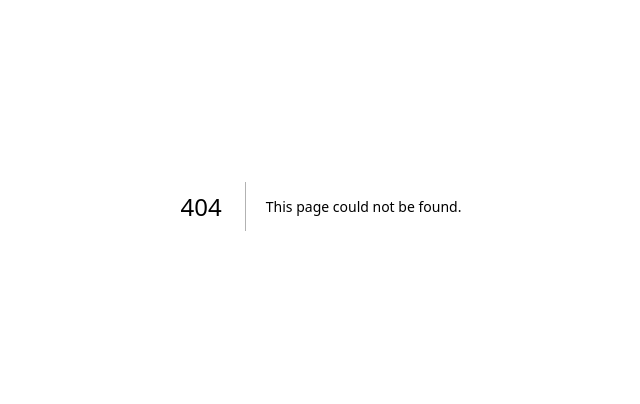
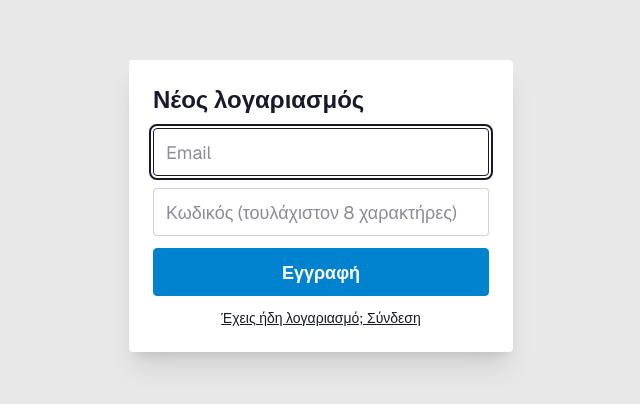
Before and after one commit to aptaliko/glentify, a Next.js app: page /register in a window 1280 px wide. Before the commit this address had no page. Shown: the part 194-598 px from the top of the page, without its empty margins (319-959 px from the left). Built offline with nearby package versions, Linux system fonts and the light colour scheme.

Commit message:
Add self-service registration

```diff
--- /dev/null
+++ b/src/app/api/register/route.ts
@@ -0,0 +1,28 @@
+import { NextRequest, NextResponse } from 'next/server';
+import { z } from 'zod';
+import { createUser, getUserByEmail } from '@/db/queries/users';
+import { hashPassword } from '@/lib/passwordHash';
+import { createSessionToken, getAuthCookieName } from '@/lib/auth';
+
+const registerSchema = z.object({ email: z.email(), password: z.string().min(8) });
+
+export async function POST(request: NextRequest) {
+  const parsed = registerSchema.safeParse(await request.json());
+  if (!parsed.success) return NextResponse.json({ error: parsed.error.flatten() }, { status: 400 });
+
+  const existing = await getUserByEmail(parsed.data.email);
+  if (existing) return NextResponse.json({ error: 'Υπάρχει ήδη λογαριασμός με αυτό το email' }, { status: 409 });
+
+  const user = await createUser({ email: parsed.data.email, passwordHash: hashPassword(parsed.data.password) });
+  const token = createSessionToken(user.id);
+
+  const response = NextResponse.json({ ok: true, token }, { status: 201 });
+  response.cookies.set(getAuthCookieName(), token, {
+    httpOnly: true,
+    secure: process.env.NODE_ENV === 'production',
+    sameSite: 'lax',
+    path: '/',
+    maxAge: 60 * 60 * 24 * 30,
+  });
+  return response;
+}
--- /dev/null
+++ b/src/app/register/page.tsx
@@ -0,0 +1,71 @@
+'use client';
+
+import { useState } from 'react';
+import { useRouter } from 'next/navigation';
+import Link from 'next/link';
+import { isNativePlatform } from '@/lib/platform';
+import { saveAuthToken } from '@/lib/authToken';
+import { apiUrl } from '@/lib/apiClient';
+
+export default function RegisterPage() {
+  const router = useRouter();
+  const [email, setEmail] = useState('');
+  const [password, setPassword] = useState('');
+  const [error, setError] = useState<string | null>(null);
+
+  async function handleSubmit(e: React.FormEvent) {
+    e.preventDefault();
+    setError(null);
+    const res = await fetch(apiUrl('/api/register'), {
+      method: 'POST',
+      headers: { 'Content-Type': 'application/json' },
+      body: JSON.stringify({ email, password }),
+    });
+    if (!res.ok) {
+      const body = await res.json();
+      setError(typeof body.error === 'string' ? body.error : 'Κάτι πήγε στραβά');
+      return;
+    }
+    if (isNativePlatform()) {
+      const body = await res.json();
+      await saveAuthToken(body.token);
+    }
+    router.push('/');
+    router.refresh();
+  }
+
+  return (
+    <main className="flex min-h-screen items-center justify-center bg-base-200 p-4">
+      <div className="card w-full max-w-sm bg-base-100 shadow-xl">
+        <form onSubmit={handleSubmit} className="card-body gap-3">
+          <h1 className="card-title text-2xl">Νέος λογαριασμός</h1>
+          {error && (
+            <div role="alert" className="alert alert-error">
+              <span>{error}</span>
+            </div>
+          )}
+          <input
+            type="email"
+            value={email}
+            onChange={(e) => setEmail(e.target.value)}
+            placeholder="Email"
+            className="input input-bordered input-lg w-full"
+            autoFocus
+            required
+          />
+          <input
+            type="password"
+            value={password}
+            onChange={(e) => setPassword(e.target.value)}
+            placeholder="Κωδικός (τουλάχιστον 8 χαρακτήρες)"
+            className="input input-bordered input-lg w-full"
+            minLength={8}
+            required
+          />
+          <button type="submit" className="btn btn-primary btn-lg">Εγγραφή</button>
+          <Link href="/login" className="link text-center text-sm">Έχεις ήδη λογαριασμό; Σύνδεση</Link>
+        </form>
+      </div>
+    </main>
+  );
+}
```
